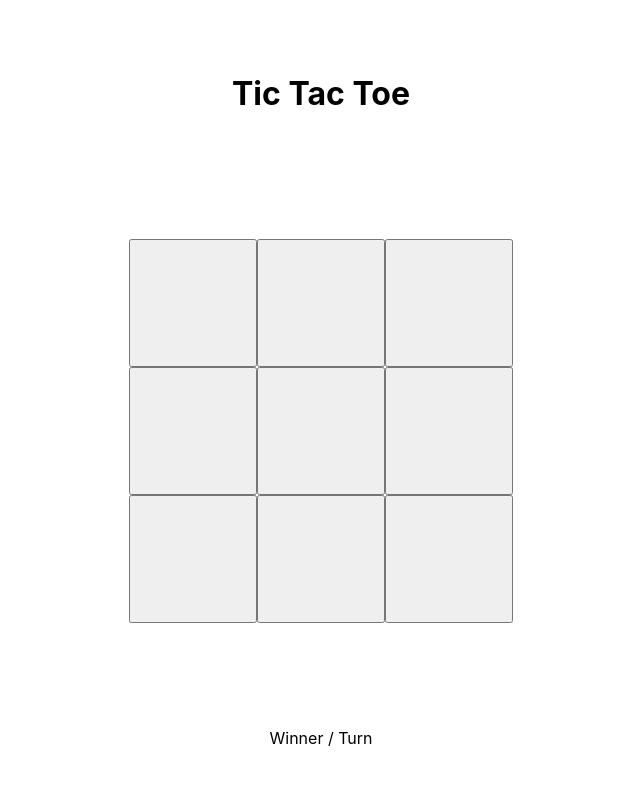
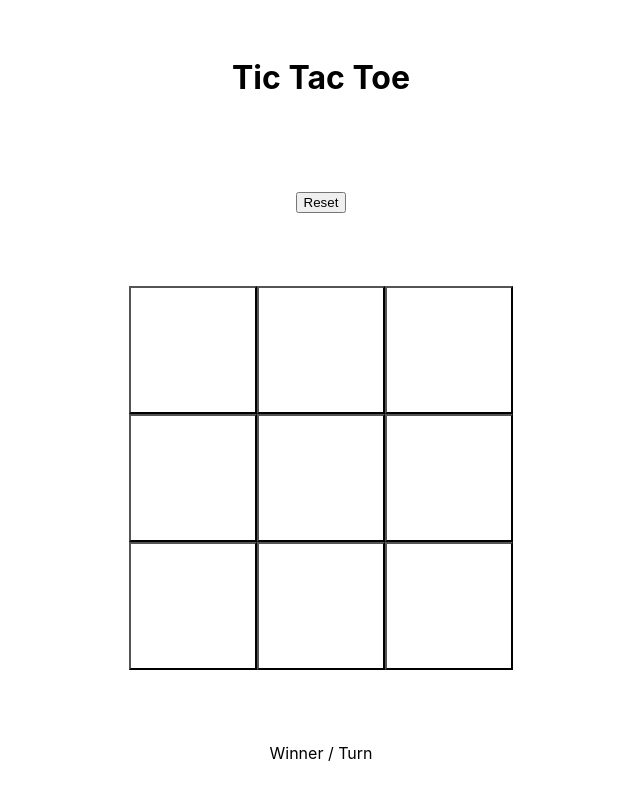
Before and after one commit to Hisaeri/react-tic-tac-toe, a React (Create React App) app: page / in a window 1280 px wide. Shown: the whole page, without its empty margins (319-959 px from the left). Built offline with nearby package versions, Linux system fonts and the light colour scheme.

Commit message:
Add style to GameBoard and cases

```diff
--- a/src/App.css
+++ b/src/App.css
@@ -16,7 +16,32 @@
   flex-direction: column;
 }
 
-button {
+button:hover {
+  cursor: pointer;
+}
+
+.case-btn {
   width: 10vw;
   height: 10vw;
+  font-size: 5rem;
+  color: white;
 }
+
+.case-btn_null {
+  background-color: white;
+}
+
+.case-btn_true {
+  background-color: #7272ff;
+}
+.case-btn_true:hover {
+  cursor: default;
+}
+
+.case-btn_false {
+  background-color: #ffcd5e;
+}
+
+.case-btn_false:hover {
+  cursor: default;
+}
--- a/src/App.tsx
+++ b/src/App.tsx
@@ -3,11 +3,13 @@ import "./App.css";
 import GameBoard from "./components/GameBoard";
 
 const App = () => {
-  const [gameMatrix, setGameMatrix] = useState<Array<Array<null | boolean>>>([
+  const baseMatrix = [
     [null, null, null],
     [null, null, null],
     [null, null, null],
-  ]);
+  ];
+  const [gameMatrix, setGameMatrix] =
+    useState<Array<Array<null | boolean>>>(baseMatrix);
   const [currPlayer, setCurrPlayer] = useState<boolean>(false);
 
   const clickCase = (i: number, j: number) => {
@@ -15,15 +17,20 @@ const App = () => {
       setGameMatrix((oldGameMatrix) => {
         const newMatrix = oldGameMatrix.slice();
         newMatrix[i][j] = currPlayer;
-        setCurrPlayer(!currPlayer);
         return newMatrix;
       });
+      setCurrPlayer(!currPlayer);
     }
+  };
+
+  const resetGame = () => {
+    setGameMatrix(baseMatrix);
   };
 
   return (
     <div className="app">
       <h1>Tic Tac Toe</h1>
+      <button onClick={resetGame}>Reset</button>
       <GameBoard
         gameMatrix={gameMatrix}
         currPlayer={currPlayer}
--- a/src/components/GameBoard.tsx
+++ b/src/components/GameBoard.tsx
@@ -12,8 +12,12 @@ export const GameBoard = (props: GameProps) => {
           <div className="row" key={i}>
             {row.map((col, j) => {
               return (
-                <button key={j} onClick={() => props.clickCase(i, j)}>
-                  {col === true && <span>V</span>}
+                <button
+                  className={"case-btn case-btn_" + col}
+                  key={j}
+                  onClick={() => props.clickCase(i, j)}
+                >
+                  {col === true && <span>O</span>}
                   {col === false && <span>X</span>}
                   {col === null && <span></span>}
                 </button>
```
